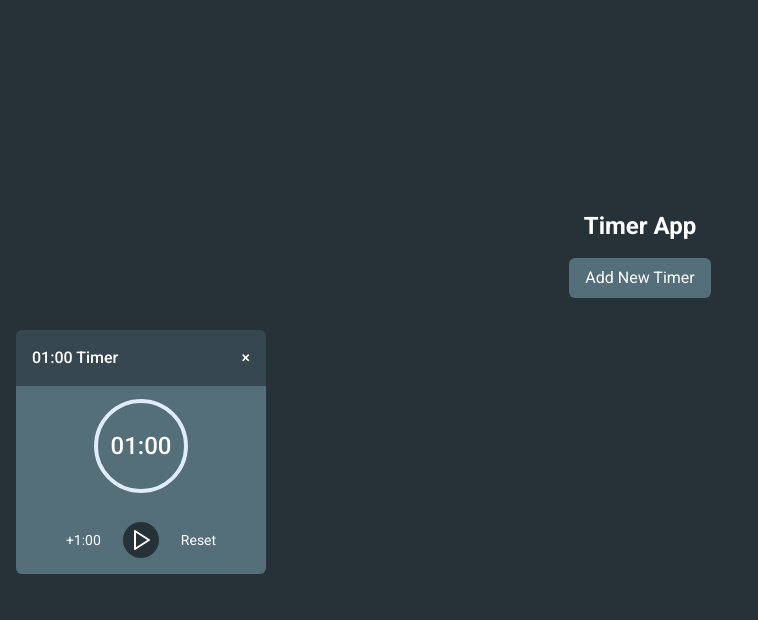
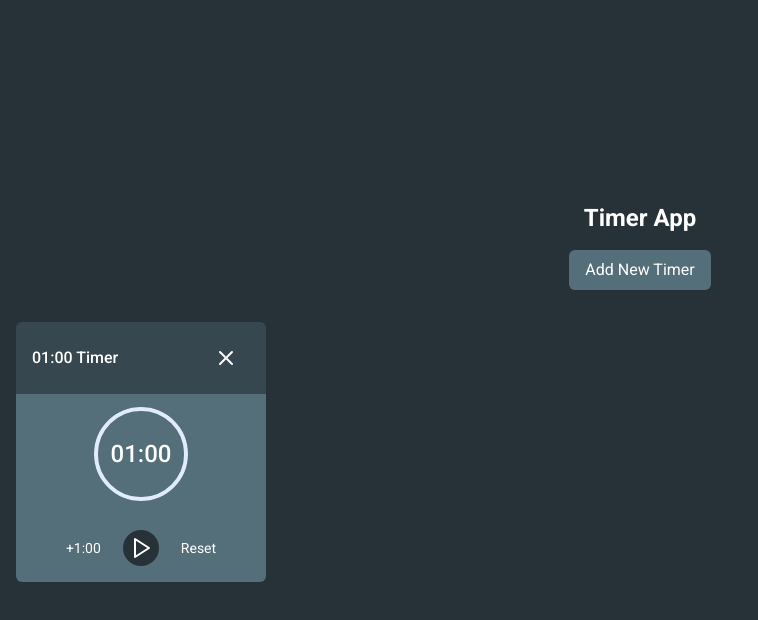
Before and after one commit to nickreynolds/timer, a React (Vite) app: page / in a window 1280 px wide. Both pictures are taken after a click on the button "Add New Timer". Shown: the top 620 px of the page, without its empty margins (0-758 px from the left). Built offline with nearby package versions, Linux system fonts and the light colour scheme.

Commit message:
fix: make time input accessible

```diff
--- a/src/components/TimeDisplay.tsx
+++ b/src/components/TimeDisplay.tsx
@@ -43,9 +43,9 @@ const TimeDisplay: React.FC<TimeDisplayProps> = ({
             className="time-input font-medium text-foreground text-2xl"
           />
         ) : (
-          <div onClick={onStartEditing} className="font-medium text-foreground text-2xl" tabIndex={0}>
+          <button onClick={onStartEditing} className="font-medium text-foreground text-2xl" tabIndex={0}>
             {formatTime(time)}
-          </div>
+          </button>
         )}
       </div>
     </div>
--- a/src/components/TimerHeader.tsx
+++ b/src/components/TimerHeader.tsx
@@ -1,6 +1,7 @@
 import React from 'react';
 import { formatTime } from '../utils/timeUtils';
-
+import { X } from 'lucide-react';
+import GhostButton from './GhostButton';
 interface TimerHeaderProps {
   originalTime: number;
   onRemove: () => void;
@@ -10,7 +11,7 @@ const TimerHeader: React.FC<TimerHeaderProps> = ({ originalTime, onRemove }) =>
   return (
     <div className="flex items-center justify-between bg-tertiary-background text-foreground font-medium rounded-t-md p-4">
       <div >{formatTime(originalTime)} Timer</div>
-      <button className="" onClick={onRemove}>×</button>
+      <GhostButton onClick={onRemove}><X /></GhostButton>
     </div>
   );
 };
```
